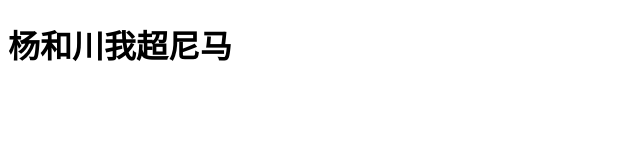
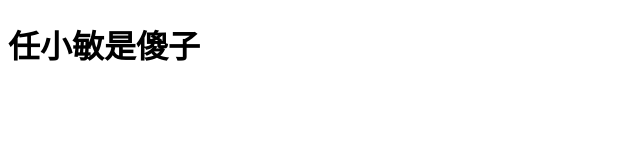
Before and after one commit to windchaser1602/windchaser1602.github.io, a plain HTML site: page index.html in a window 1280 px wide. Shown: the whole page, without its empty margins (0-640 px from the left). Drawn offline with Linux system fonts and the light colour scheme.

Commit message:
Update index.html

```diff
--- a/index.html
+++ b/index.html
@@ -7,7 +7,8 @@
 </head>
 <body>
     <h1>
-        杨和川我超尼马
+        任小敏是傻子
     </h1>
 </body>
+
 </html>
```
